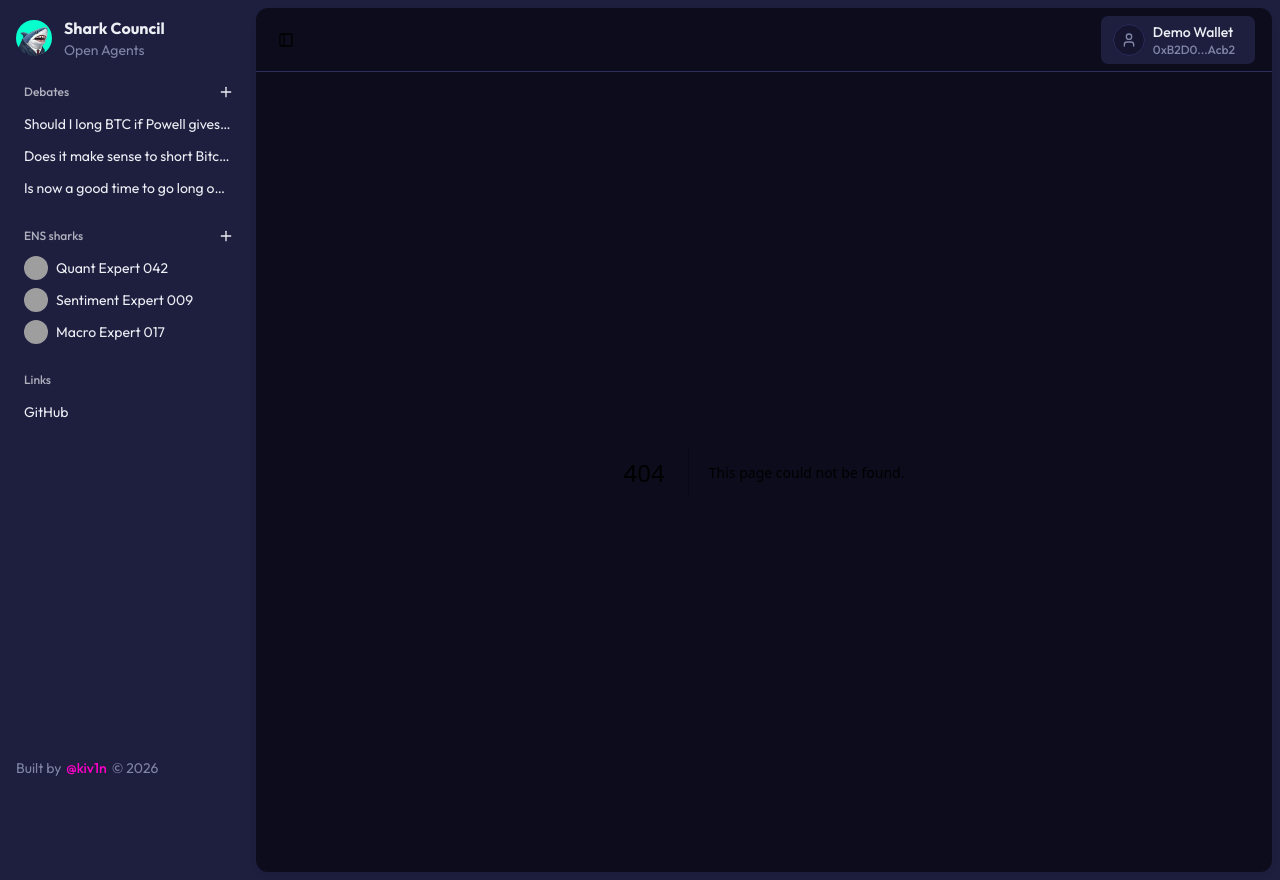
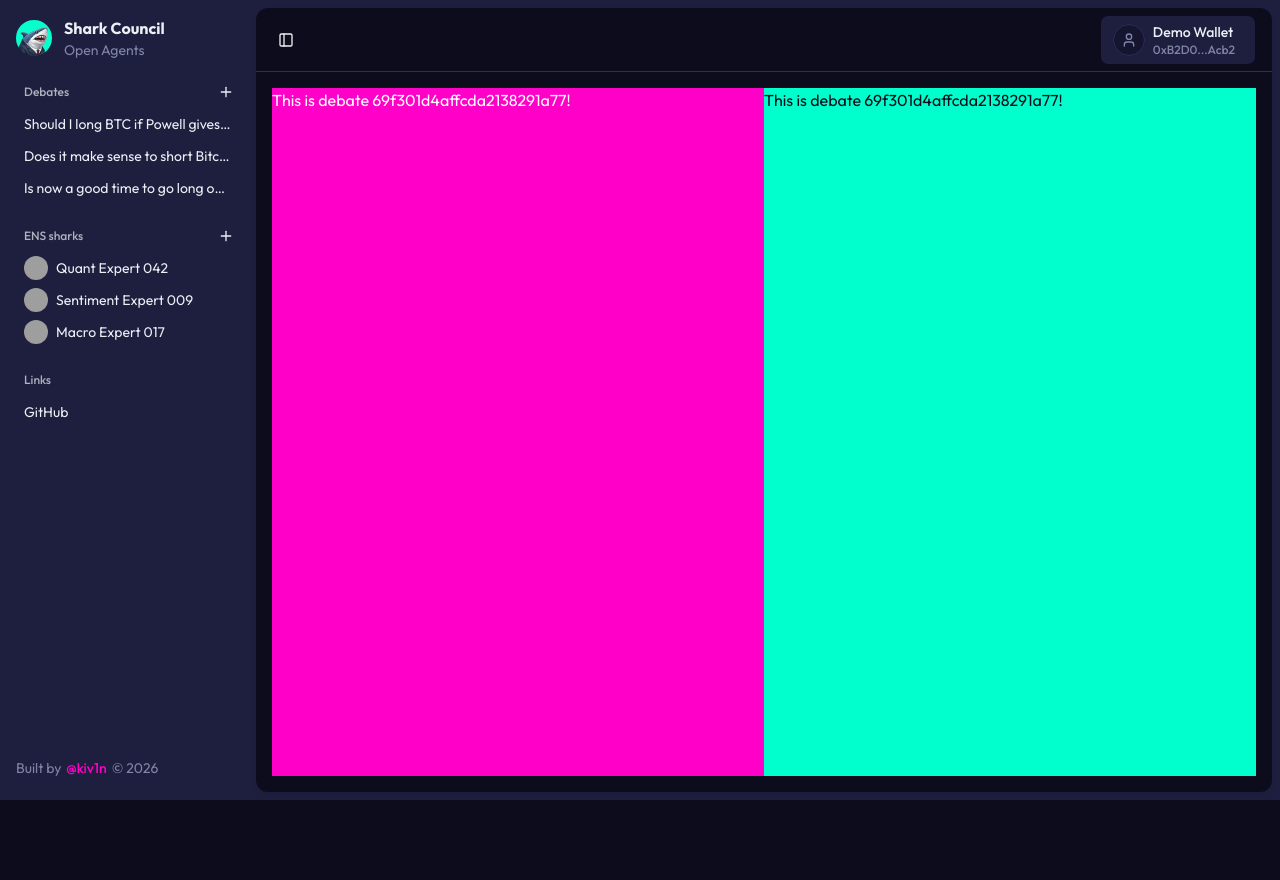
Before and after one commit to shark-council/shark-council-app-open-agents, a Next.js app: page /debates/69f301d4affcda2138291a77 in a window 1280 px wide. Before the commit this address had no page. After the commit the page ends 800 px from the top, so only its background shows below. Built offline with nearby package versions, Linux system fonts and the light colour scheme; grey boxes are pictures that could not be loaded.

Commit message:
Add DebatePage component and update sidebar debates with correct URLs

```diff
--- /dev/null
+++ b/app/debates/[id]/page.tsx
@@ -0,0 +1,20 @@
+export default async function DebatePage({
+  params,
+}: {
+  params: Promise<{
+    id: string;
+  }>;
+}) {
+  const { id } = await params;
+
+  return (
+    <main className="flex flex-1 flex-row px-4 py-4">
+      <div className="flex-1 bg-primary">
+        <p className="text-primary-foreground">This is debate {id}!</p>
+      </div>
+      <div className="flex-1 bg-accent">
+        <p className="text-accent-foreground">This is debate {id}!</p>
+      </div>
+    </main>
+  );
+}
--- a/app/page.tsx
+++ b/app/page.tsx
@@ -29,9 +29,9 @@ import {
   TagsIcon,
 } from "lucide-react";
 import Image from "next/image";
+import { useRouter } from "next/navigation";
 import { useState } from "react";
 import { Controller, useForm } from "react-hook-form";
-import { toast } from "sonner";
 import z from "zod";
 
 const agents = [
@@ -41,6 +41,7 @@ const agents = [
 ];
 
 export default function IndexPage() {
+  const router = useRouter();
   const [isSubmitting, setIsSubmitting] = useState(false);
 
   const formSchema = z.object({
@@ -56,18 +57,16 @@ export default function IndexPage() {
     },
   });
 
+  // TODO: Create a debate and pass the debate ID in the URL
+  // eslint-disable-next-line @typescript-eslint/no-unused-vars
   async function handleSubmit(data: z.infer<typeof formSchema>) {
     try {
       console.log("[Component] Submitting idea...");
       setIsSubmitting(true);
 
-      console.log({ data });
-
-      form.reset();
-      toast.success("Idea submitted!");
+      router.push("/debates/69f301e95ddf004b0f080b4d");
     } catch (error) {
       handleError({ error, toastTitle: "Failed to submit idea" });
-    } finally {
       setIsSubmitting(false);
     }
   }
--- a/components/sidebar/sidebar-group-debates.tsx
+++ b/components/sidebar/sidebar-group-debates.tsx
@@ -12,15 +12,15 @@ import Link from "next/link";
 const debates = [
   {
     name: "Should I long BTC if Powell gives a clear dovish signal today, considering the massive $464B open interest?",
-    url: "/",
+    url: "/debates/69f301d4affcda2138291a77",
   },
   {
     name: "Does it make sense to short Bitcoin if the FOMC delivers a hawkish surprise alongside the 3.75% rate hold?",
-    url: "/",
+    url: "/debates/69f301dcbc8553bd11810a4f",
   },
   {
     name: "Is now a good time to go long on BTC, betting that the 3.75% rate hold brings a dovish transition speech?",
-    url: "/",
+    url: "/debates/69f301e28eff03239496e370",
   },
 ];
 
```
